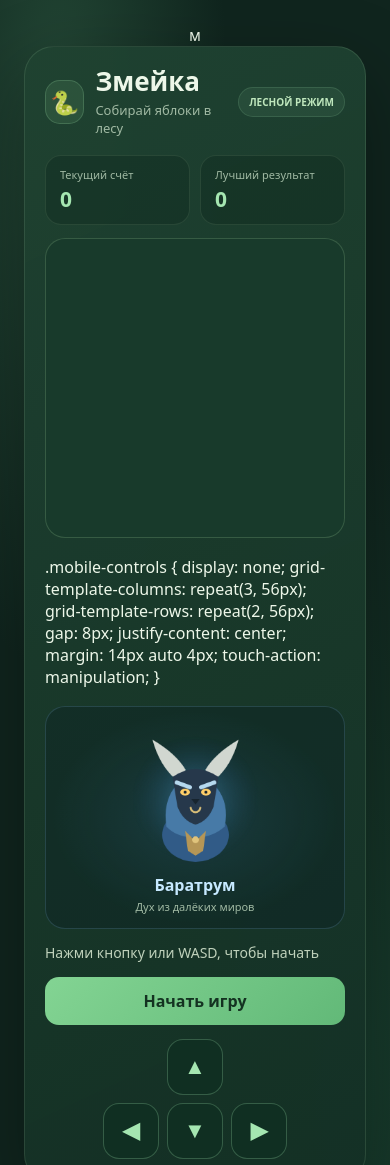
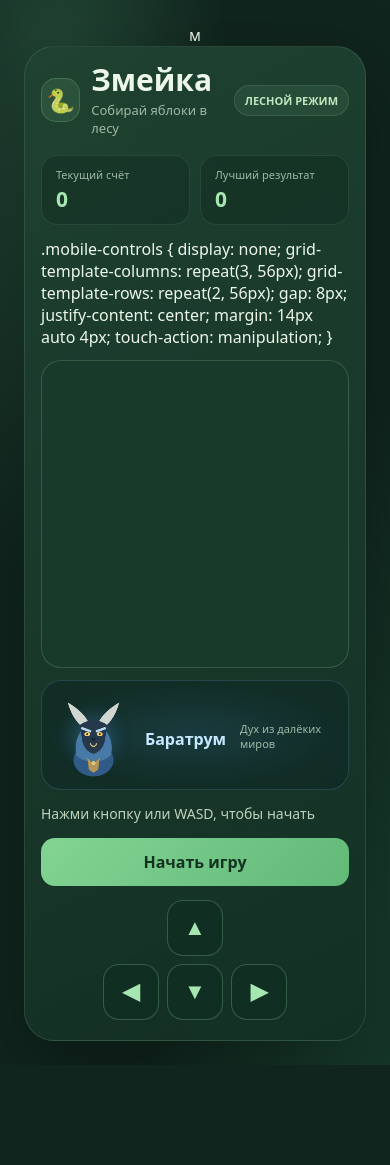
Before and after one commit to tupovdaun4-maker/snake, a plain HTML site: page index.html in a window 390 px wide. Shown: the top 1165 px of the page. After the commit the page ends 1065 px from the top, so only its background shows below. Drawn offline with Linux system fonts and the light colour scheme.

Commit message:
Update index.html

```diff
--- a/index.html
+++ b/index.html
@@ -238,20 +238,44 @@
       }
     }
 
-    @media (max-width: 420px) {
-      h1 {
-        font-size: 26px;
+        @media (max-width: 600px) {
+      .game {
+        padding: 16px;
       }
 
-      .badge {
-        font-size: 10px;
+      .play-area {
+        grid-template-columns: 1fr;
+        gap: 12px;
+      }
+
+      #board {
+        order: 1;
+      }
+
+      .mobile-controls {
+        display: grid;
+        order: 2;
+        margin: 4px auto;
+      }
+
+      .character-card {
+        order: 3;
+        min-height: auto;
+        padding: 10px 14px;
+        flex-direction: row;
+        gap: 14px;
+        text-align: left;
+      }
+
+      #baraCanvas {
+        max-width: 75px;
       }
 
       .bottom-info {
-        align-items: flex-start;
-        flex-direction: column;
+        display: none;
       }
     }
+
         .mobile-controls {
       display: none;
       grid-template-columns: repeat(3, 56px);
```
